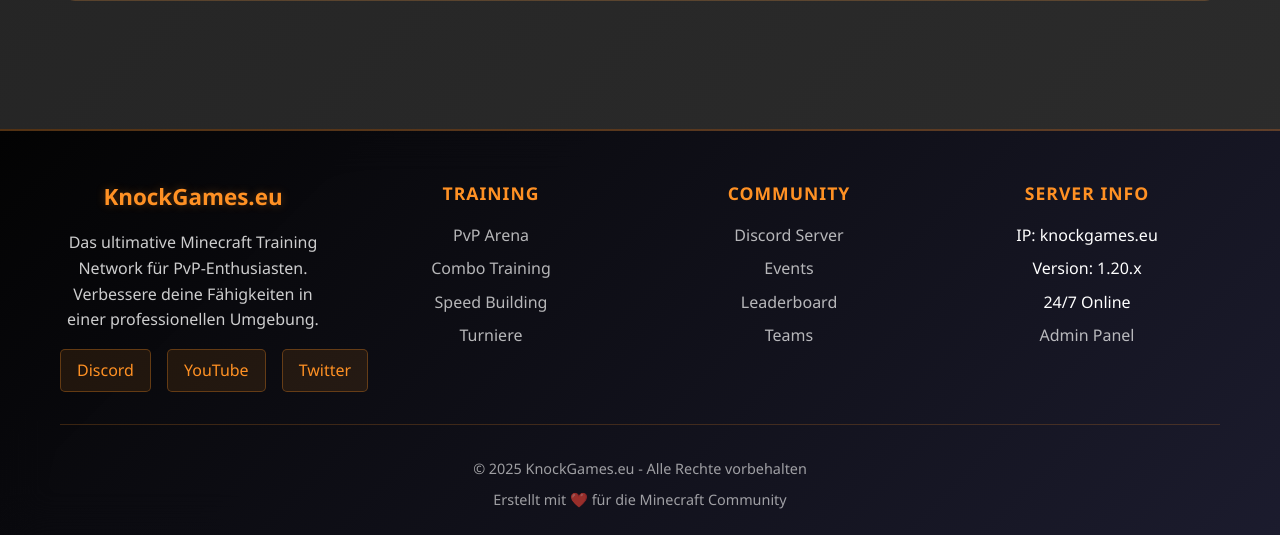
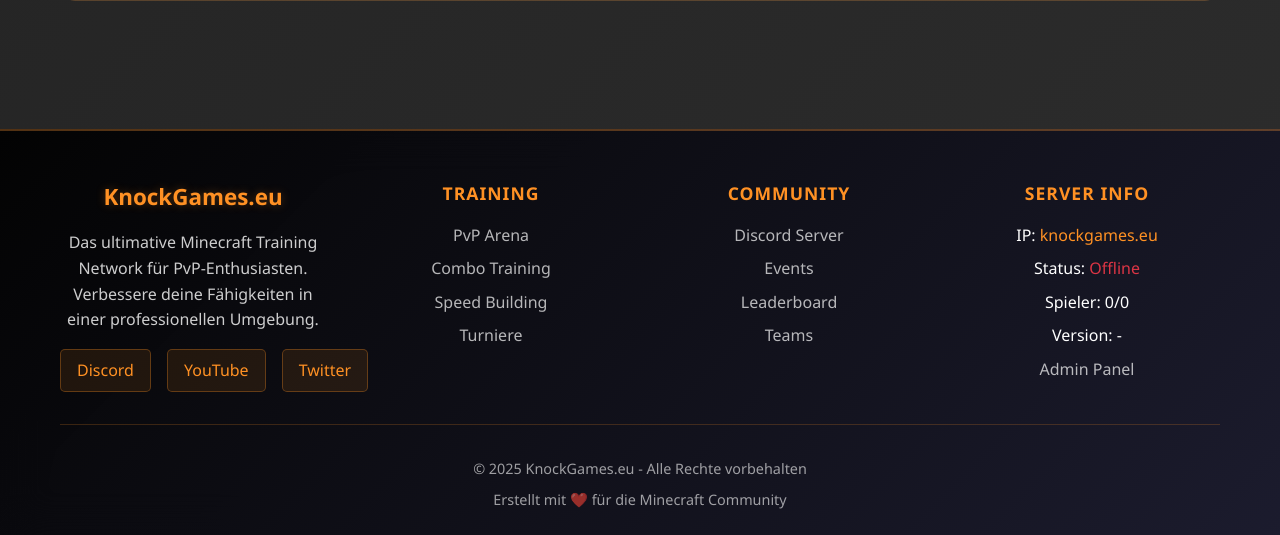
Before and after one commit to typisch-phil/KnockGamesEU, a PHP site: page / in a window 1280 px wide. Shown: the part 2747-3282 px from the top of the page. Run offline with PHP 8.4, Linux system fonts and the light colour scheme; data comes from the database, SQL or seed files in the repository; data that the repository does not hold is empty.

Commit message:
Add real-time server information to the website footer for better visibility
Implements dynamic server status, player count, and version display in the footer via JavaScript updates.

Replit-Commit-Author: Agent
Replit-Commit-Session-Id: f19a60ba-ac61-4e5b-bd71-5d1fa1285a05
Replit-Commit-Screenshot-Url: https://storage.googleapis.com/screenshot-production-us-central1/ef8e3685-5ace-454f-a955-6a4a185855a6/b32d549e-044c-417c-89c8-d5fa0ffd6c48.jpg

```diff
--- a/index.php
+++ b/index.php
@@ -1015,9 +1015,10 @@ if ($db->isConnected()) {
                 <div class="footer-section">
                     <h4>Server Info</h4>
                     <ul>
-                        <li>IP: knockgames.eu</li>
-                        <li>Version: 1.20.x</li>
-                        <li>24/7 Online</li>
+                        <li>IP: <span class="copy-ip" onclick="copyServerIP()" style="cursor: pointer; color: #ff9124;">knockgames.eu</span></li>
+                        <li>Status: <span id="footerServerStatus" class="status-loading">Lädt...</span></li>
+                        <li>Spieler: <span id="footerPlayerCount">-/-</span></li>
+                        <li>Version: <span id="footerServerVersion">-</span></li>
                         <li><a href="/admin">Admin Panel</a></li>
                     </ul>
                 </div>
@@ -1269,6 +1270,11 @@ if ($db->isConnected()) {
             const serverVersionElement = document.getElementById('serverVersion');
             const statusIcon = statusWidget.querySelector('.tile-icon');
 
+            // Footer Elemente
+            const footerStatusElement = document.getElementById('footerServerStatus');
+            const footerPlayerCountElement = document.getElementById('footerPlayerCount');
+            const footerVersionElement = document.getElementById('footerServerVersion');
+
             // Fallback für Demo-Zwecke - zeigt statische Informationen
             // Für echte Server-Daten benötigen wir externe API-Schlüssel oder Server-Zugang
             /*
@@ -1304,6 +1310,20 @@ if ($db->isConnected()) {
                     if (serverVersionElement) {
                         serverVersionElement.textContent = data.version || '1.8+';
                     }
+
+                    // Footer Updates
+                    if (footerStatusElement) {
+                        footerStatusElement.textContent = 'Online';
+                        footerStatusElement.className = 'status-online';
+                    }
+
+                    if (footerPlayerCountElement) {
+                        footerPlayerCountElement.textContent = `${data.players.online}/${data.players.max}`;
+                    }
+
+                    if (footerVersionElement) {
+                        footerVersionElement.textContent = data.version || '1.8+';
+                    }
                 } else {
                     statusTile.className = 'tile-value status-offline';
                     statusTile.textContent = 'Offline';
@@ -1315,6 +1335,20 @@ if ($db->isConnected()) {
 
                     if (serverVersionElement) {
                         serverVersionElement.textContent = '-';
+                    }
+
+                    // Footer Updates
+                    if (footerStatusElement) {
+                        footerStatusElement.textContent = 'Offline';
+                        footerStatusElement.className = 'status-offline';
+                    }
+
+                    if (footerPlayerCountElement) {
+                        footerPlayerCountElement.textContent = '0/0';
+                    }
+
+                    if (footerVersionElement) {
+                        footerVersionElement.textContent = '-';
                     }
                 }
             } catch (error) {
@@ -1328,6 +1362,20 @@ if ($db->isConnected()) {
 
                 if (serverVersionElement) {
                     serverVersionElement.textContent = '-';
+                }
+
+                // Footer Updates
+                if (footerStatusElement) {
+                    footerStatusElement.textContent = 'Wartung';
+                    footerStatusElement.className = 'status-offline';
+                }
+
+                if (footerPlayerCountElement) {
+                    footerPlayerCountElement.textContent = '-/-';
+                }
+
+                if (footerVersionElement) {
+                    footerVersionElement.textContent = '-';
                 }
             }
 
```
